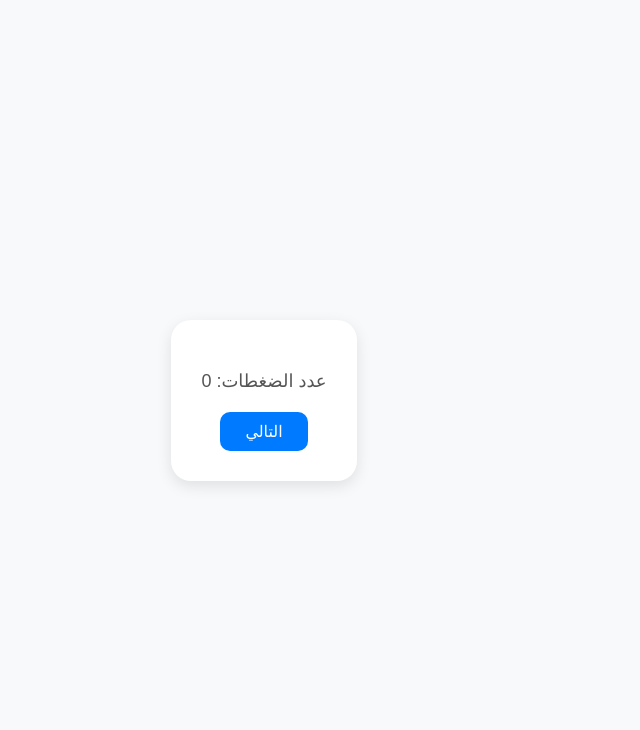
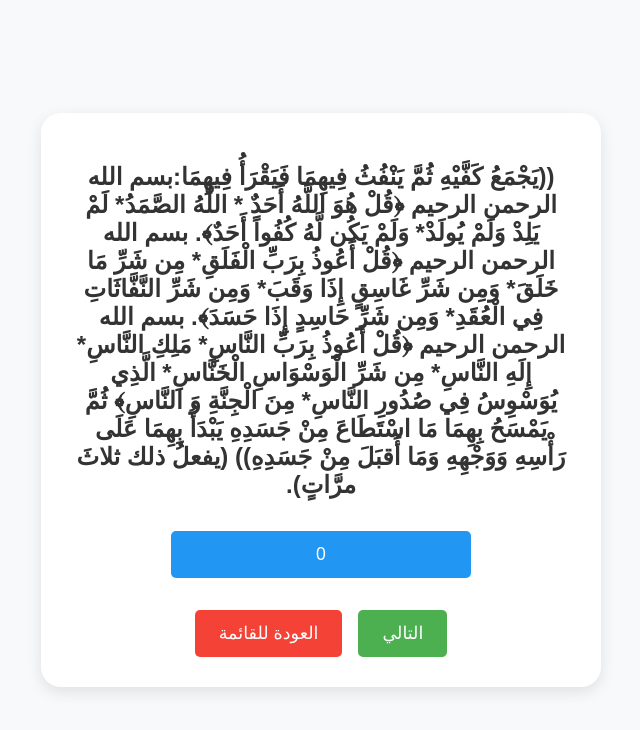
Before and after one commit to mosafa697/azkar, a React (Create React App) app: page / in a window 1280 px wide. Both pictures are taken after a click on the button "أذكار الصباح والمساء". Shown: the top 730 px of the page, without its empty margins (449-1089 px from the left). Built offline with nearby package versions, Linux system fonts and the light colour scheme.

Commit message:
feat: Adding azkar pages and the control bottuns

```diff
--- a/src/App.css
+++ b/src/App.css
@@ -30,10 +30,6 @@ body {
   transition: color 0.3s;
 }
 
-.phrase:hover {
-  color: #007bff;
-}
-
 .counter {
   font-size: 18px;
   color: #555;
--- a/src/AzkarApp.js
+++ b/src/AzkarApp.js
@@ -1,62 +1,22 @@
 import React, { useState } from "react";
 import "./App.css";
-import { azkar } from "./mappers/azkarMapper";
+import CategoryAzkar from "./CategoryAzkar";
+import Categories from "./Categories";
 
 export default function AzkarApp() {
   const [selectedCategory, setSelectedCategory] = useState(null);
-  const [index, setIndex] = useState(0);
-  const [clicks, setClicks] = useState([]);
 
   const handleCategorySelect = (category) => {
     setSelectedCategory(category);
-    setIndex(0);
-    setClicks(Array(azkar[category].length).fill(0));
   };
 
-  const handlePhraseClick = () => {
-    const newClicks = [...clicks];
-    newClicks[index] += 1;
-    setClicks(newClicks);
-  };
-
-  const handleNext = () => {
-    if (index < azkar[selectedCategory].length - 1) {
-      setIndex(index + 1);
-    } else {
-      alert("وصلت لآخر الذكر!");
-    }
+  const handleBack = () => {
+    setSelectedCategory(null);
   };
 
   if (!selectedCategory) {
-    return (
-      <div className="container">
-        <div className="card">
-          <h2>اختر نوع الأذكار:</h2>
-          {Object.values(azkar).map((category) => (
-            <button
-              key={category.id}
-              className="next-btn"
-              onClick={() => handleCategorySelect(category.id)}
-            >
-              {category.title}
-            </button>
-          ))}
-        </div>
-      </div>
-    );
+    return <Categories onCategorySelect={handleCategorySelect} />;
   }
 
-  return (
-    <div className="container">
-      <div className="card">
-        <h2 className="phrase" onClick={handlePhraseClick}>
-          {azkar[selectedCategory][index]}
-        </h2>
-        <p className="counter">عدد الضغطات: {clicks[index]}</p>
-        <button className="next-btn" onClick={handleNext}>
-          التالي
-        </button>
-      </div>
-    </div>
-  );
+  return <CategoryAzkar category={selectedCategory} onBack={handleBack} />;
 }
--- /dev/null
+++ b/src/Categories.css
@@ -0,0 +1,24 @@
+.categories-container {
+  display: flex;
+  flex-direction: column;
+  gap: 1rem;
+  width: 100%;
+  max-width: 500px;
+  margin: 0 auto;
+}
+
+.category-btn {
+  width: 100%;
+  padding: 1rem;
+  font-size: 1.2rem;
+  background-color: #4CAF50;
+  color: white;
+  border: none;
+  border-radius: 5px;
+  cursor: pointer;
+  transition: background-color 0.3s;
+}
+
+.category-btn:hover {
+  background-color: #45a049;
+}
--- /dev/null
+++ b/src/Categories.js
@@ -0,0 +1,24 @@
+import React from "react";
+import { azkar } from "./mappers/azkarMapper";
+import "./Categories.css";
+
+export default function Categories({ onCategorySelect }) {
+  return (
+    <div className="container">
+      <div className="card">
+        <h2>اختر نوع الأذكار:</h2>
+        <div className="categories-container">
+          {Object.values(azkar).map((category) => (
+            <button
+              key={category.id}
+              className="category-btn"
+              onClick={() => onCategorySelect(category.id)}
+            >
+              {category.title}
+            </button>
+          ))}
+        </div>
+      </div>
+    </div>
+  );
+}
--- /dev/null
+++ b/src/CategoryAzkar.css
@@ -0,0 +1,58 @@
+.buttons-container {
+  display: flex;
+  gap: 1rem;
+  justify-content: center;
+  margin-top: 1rem;
+}
+
+.next-btn,
+.back-btn,
+.counter-btn {
+  padding: 0.8rem 1.5rem;
+  font-size: 1.1rem;
+  border: none;
+  border-radius: 5px;
+  cursor: pointer;
+  transition: background-color 0.3s;
+}
+
+.next-btn {
+  background-color: #4caf50;
+  color: white;
+}
+
+.next-btn:hover {
+  background-color: #45a049;
+}
+
+.back-btn {
+  background-color: #f44336;
+  color: white;
+}
+
+.back-btn:hover {
+  background-color: #d32f2f;
+}
+
+.counter-btn {
+  background-color: #2196f3;
+  color: white;
+  margin: 1rem 0;
+  width: 100%;
+  max-width: 300px;
+}
+
+.counter-btn:hover {
+  background-color: #1976d2;
+}
+
+.phrase {
+  margin-bottom: 1rem;
+  text-align: center;
+}
+
+.counter {
+  font-size: 1.2rem;
+  color: #666;
+  margin-bottom: 1rem;
+}
--- /dev/null
+++ b/src/CategoryAzkar.js
@@ -0,0 +1,48 @@
+import React, { useState } from "react";
+import { azkar } from "./mappers/azkarMapper";
+import "./CategoryAzkar.css";
+
+export default function CategoryAzkar({ category, onBack }) {
+  const categoryAzkar = azkar[category];
+  const [index, setIndex] = useState(0);
+  const [clicks, setClicks] = useState(
+    Array(categoryAzkar.phrases.length).fill(0)
+  );
+
+  const handlePhraseClick = () => {
+    const newClicks = [...clicks];
+    if (newClicks[index] < categoryAzkar.phrases[index].count) {
+      newClicks[index] += 1;
+      setClicks(newClicks);
+    }
+  };
+
+  const handleNext = () => {
+    if (index < categoryAzkar.phrases.length - 1) {
+      setIndex(index + 1);
+    }
+  };
+
+  const isLastPhrase = index === categoryAzkar.phrases.length - 1;
+
+  return (
+    <div className="container">
+      <div className="card">
+        <h2 className="phrase">{categoryAzkar.phrases[index].text}</h2>
+        <button className="counter-btn" onClick={handlePhraseClick}>
+          {clicks[index]}
+        </button>
+        <div className="buttons-container">
+          {!isLastPhrase && (
+            <button className="next-btn" onClick={handleNext}>
+              التالي
+            </button>
+          )}
+          <button className="back-btn" onClick={onBack}>
+            العودة للقائمة
+          </button>
+        </div>
+      </div>
+    </div>
+  );
+}
```
